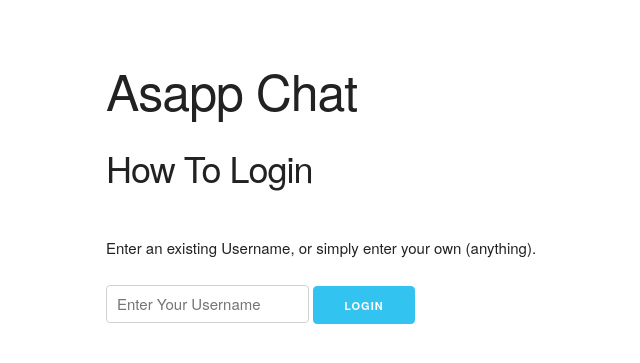
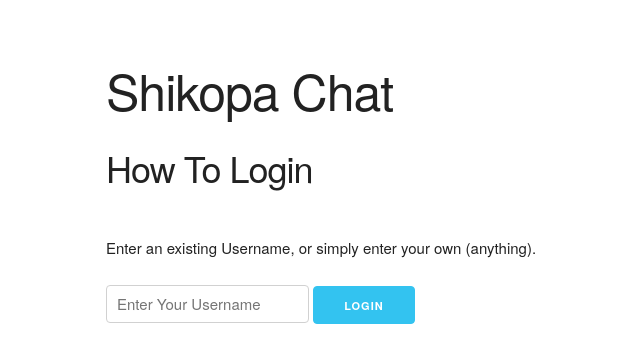
Before and after one commit to shikopa/asapp_chat, a Django app: page / in a window 1280 px wide. Shown: the top 363 px of the page, without its empty margins (54-694 px from the left). Run offline with Django 3.2, Linux system fonts and the light colour scheme; some web fonts are replaced.

Commit message:
Changed 'Asapp' to 'Shikopa'

```diff
--- a/templates/base.html
+++ b/templates/base.html
@@ -2,7 +2,7 @@
 <html lang="en">
 <head>
   <meta charset="utf-8">
-  <title>{% block title %}ASAPP CHAT{% endblock %}</title>
+  <title>{% block title %}SHIKOPA CHAT{% endblock %}</title>
   <meta name="viewport" content="width=device-width, initial-scale=1">
 {#  <link href='//fonts.googleapis.com/css?family=Raleway:400,300,600,200' rel='stylesheet' type='text/css'>#}
   {% load staticfiles %}
--- a/templates/login.html
+++ b/templates/login.html
@@ -1,7 +1,7 @@
 {% extends "base.html" %}
 
 {% block content %}
-  <h1>Asapp Chat</h1>
+  <h1>Shikopa Chat</h1>
   <p class="deck">
     <h3>How To Login</h3>
     <br/>
```
Also changed, not shown: README.md, 1 other file.
